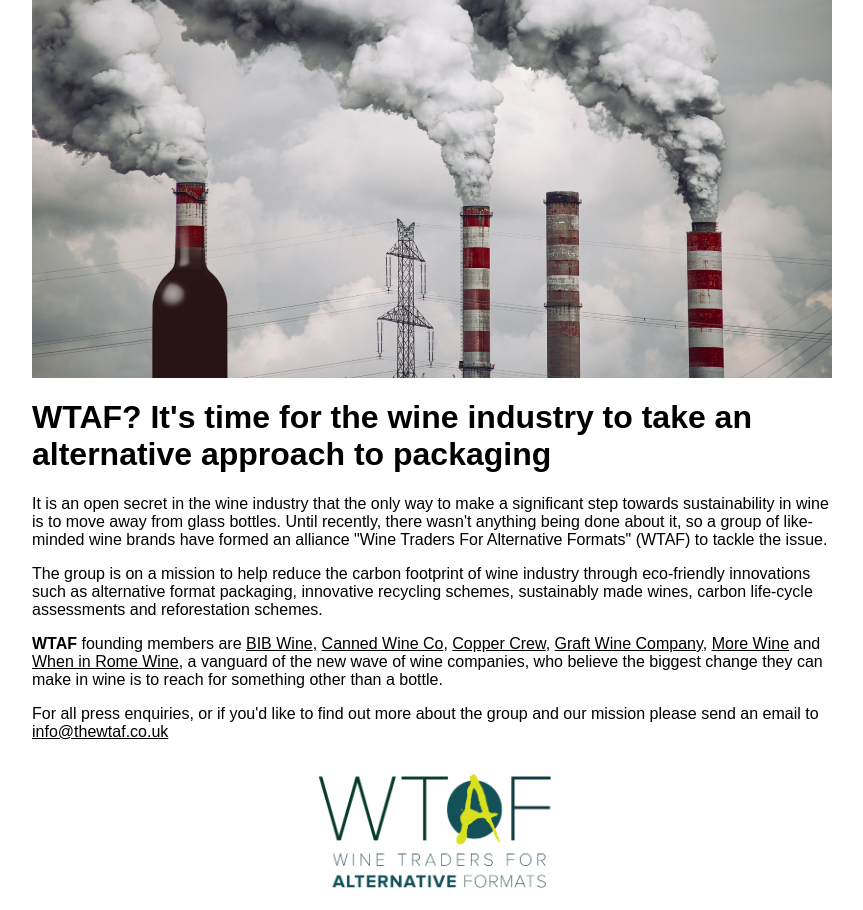
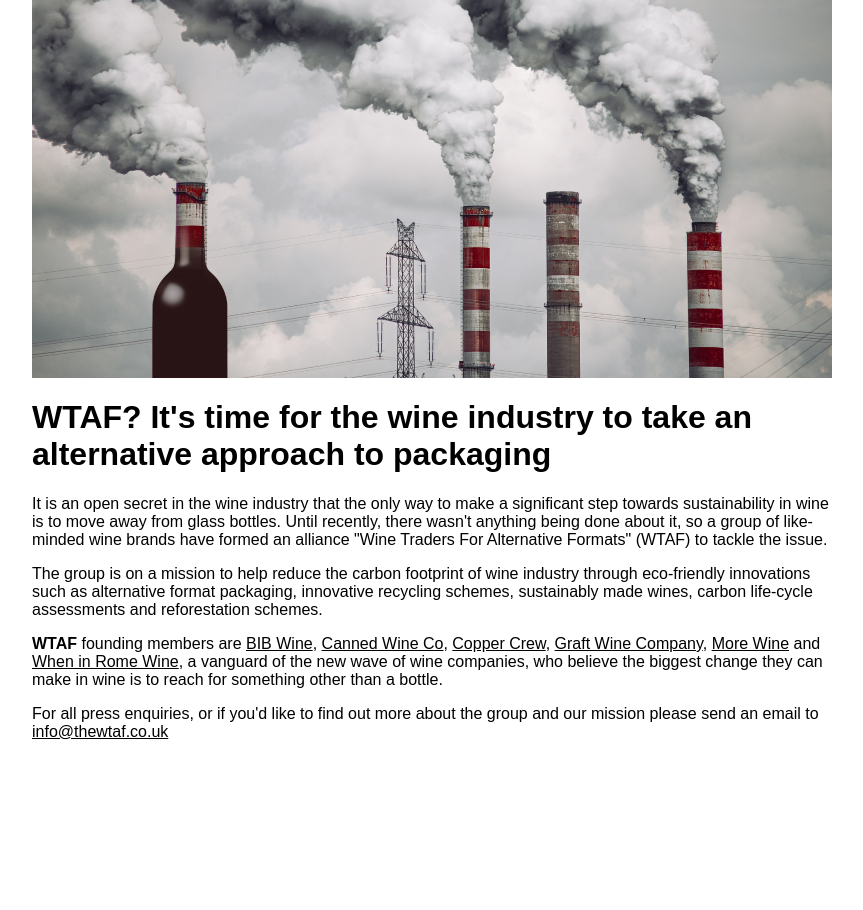
Before and after one commit to ovlea/website-thewtaf, a plain HTML site: page index.html in a window 1280 px wide. Shown: the whole page, without its empty margins (208-1071 px from the left). After the commit the page ends 800 px from the top, so only its background shows below. Drawn offline with Linux system fonts and the light colour scheme.

```diff
--- a/index.html
+++ b/index.html
@@ -27,6 +27,5 @@
     <p>
       For all press enquiries, or if you'd like to find out more about the group and our mission please send an email to <a href="mailto:info@thewtaf.co.uk">info@thewtaf.co.uk</a>
     </p>
-    <center><a href="mailto:info@thewtaf.co.uk"><img src="./wine-traders-for-alternative-formats-logo.png" alt="Wine Traders For Alternative Formats Logo" style="max-width: 33%;" /></a></center>
   </body>
 </html>
```
